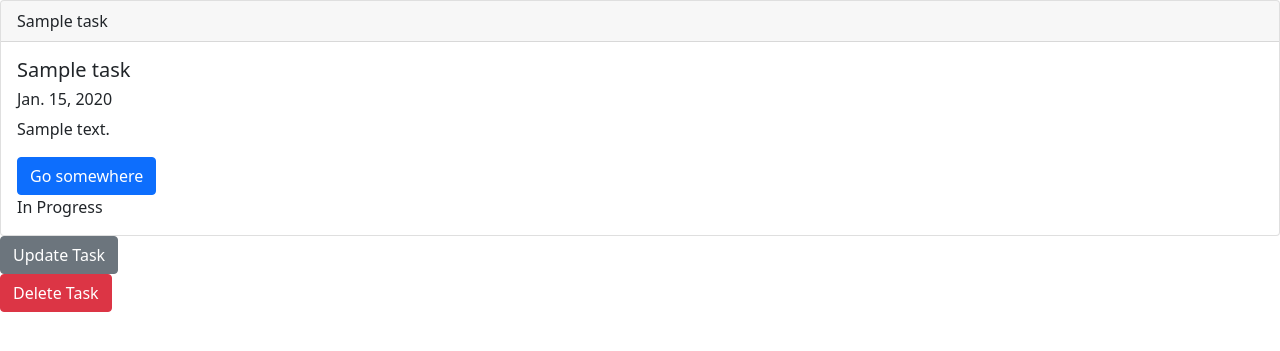
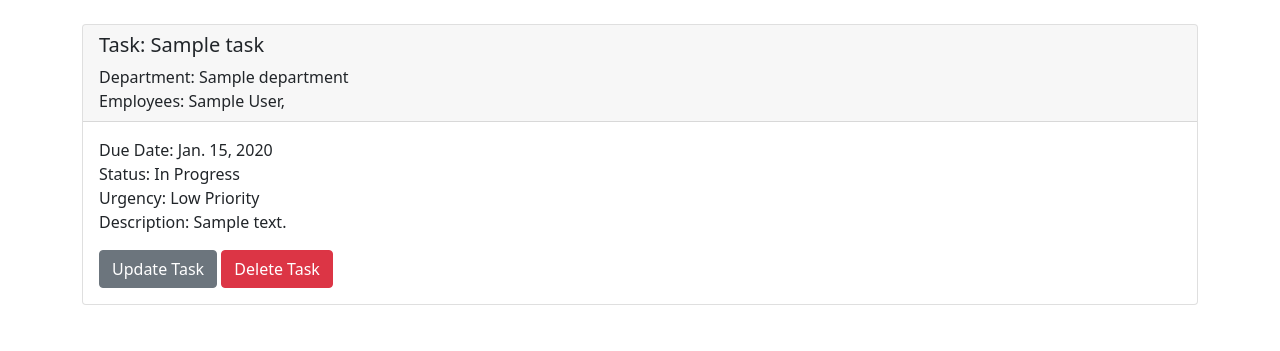
Before and after one commit to erictau/macromanager, a Django app: page /tasks/1 in a window 1280 px wide. Shown: the part 56-407 px from the top of the page. Run offline with Django 4.2, Linux system fonts and the light colour scheme; a user stored in the database is signed in; tables that the repository leaves empty hold one stand-in row (values such as "Sample post").

Commit message:
Styles task detail template

```diff
--- a/main_app/templates/tasks/detail.html
+++ b/main_app/templates/tasks/detail.html
@@ -2,24 +2,36 @@
 
 {% block content %}
 
+<div class="container mt-4">
 
-<div class="card">
-    <div class="card-header">
-        {{ task.name }}
-    </div>
-    <div class="card-body">
-      <h5 class="card-title">{{ task.name }}</h5>
-      <h6 class="card-title">{{ task.due }}</h6>
-      <p class="card-text">{{ task.description }}</p>
-      <a href="#" class="btn btn-primary">Go somewhere</a>
-      <div>{{ task.get_status_display }}</div>
+    <div class="card">
+        <div class="card-header">
+            <h5 class="card-title">Task: {{ task.name }}</h5>
+            <p class="card-text">Department: {{ task.department.name }}
+                <br>
+                Employees:
+                {% for employee in task.employee_set.all %}
+                    {{ employee.user.first_name }} {{ employee.user.last_name }},
+                {% empty %}
+                    None Assigned
+                {% endfor %}
+            </p>
+        </div>
+        <div class="card-body">
+            <p>
+                Due Date: {{ task.due }}
+                <br>
+                Status: {{ task.get_status_display }}
+                <br>
+                Urgency: {{ task.get_urgency_display }}
+                <br>
+                Description: {{ task.description }}
+            </p>
+
+            <a class="btn btn-secondary" href="{% url 'tasks_update' task.id %}">Update Task</a>
+            <a class="btn btn-danger" href="{% url 'tasks_delete' task.department_id task.id %}">Delete Task</a>
+        </div>
     </div>
 </div>
 
-<a class="btn btn-secondary" href="{% url 'tasks_update' task.id %}">Update Task</a>
-<form action="{% url 'tasks_delete' task.department_id task.id %}" method="POST">
-    {% csrf_token %}
-    <input class="btn btn-danger" type="submit" value="Delete Task">
-</form>
-
 {% endblock %}
```
